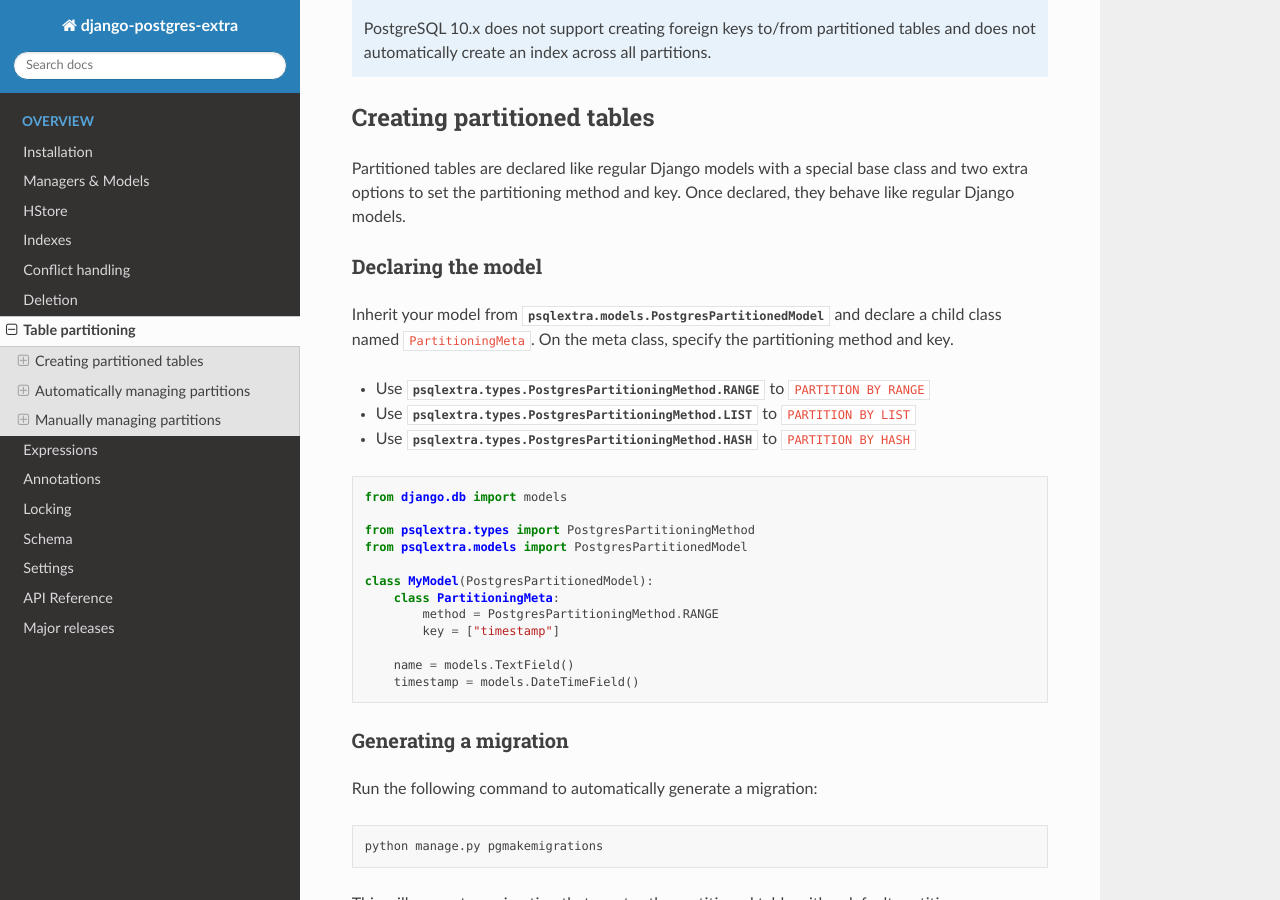
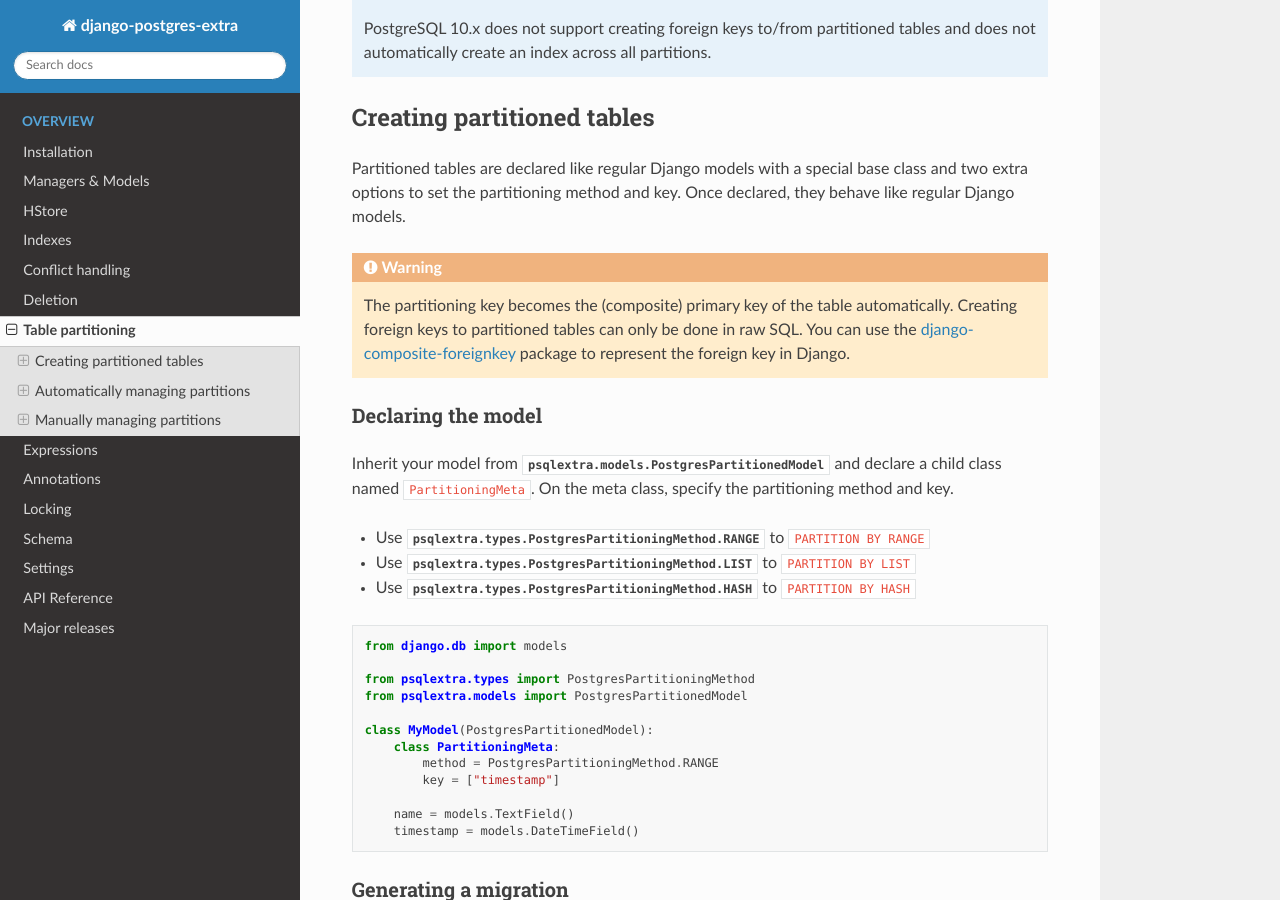
Before and after one commit to SectorLabs/django-postgres-extra, a Sphinx documentation site: the page built from docs/source/table_partitioning.rst, in a window 1280 px wide and 900 px high, scrolled down 697 px. Built offline with Sphinx 7.4.7 and the Read the Docs theme 3.1.0, drawn with Linux system fonts in a browser that asks for light colours.

Commit message:
Add short explanation on primary/foreign keys in partitioned tables in the docs

```diff
--- a/docs/source/table_partitioning.rst
+++ b/docs/source/table_partitioning.rst
@@ -33,6 +33,10 @@ Creating partitioned tables
 ---------------------------
 
 Partitioned tables are declared like regular Django models with a special base class and two extra options to set the partitioning method and key. Once declared, they behave like regular Django models.
+
+.. warning::
+
+    The partitioning key becomes the (composite) primary key of the table automatically. Creating foreign keys to partitioned tables can only be done in raw SQL. You can use the `django-composite-foreignkey <https://pypi.org/project/django-composite-foreignkey/>`_ package to represent the foreign key in Django.
 
 
 Declaring the model
```
